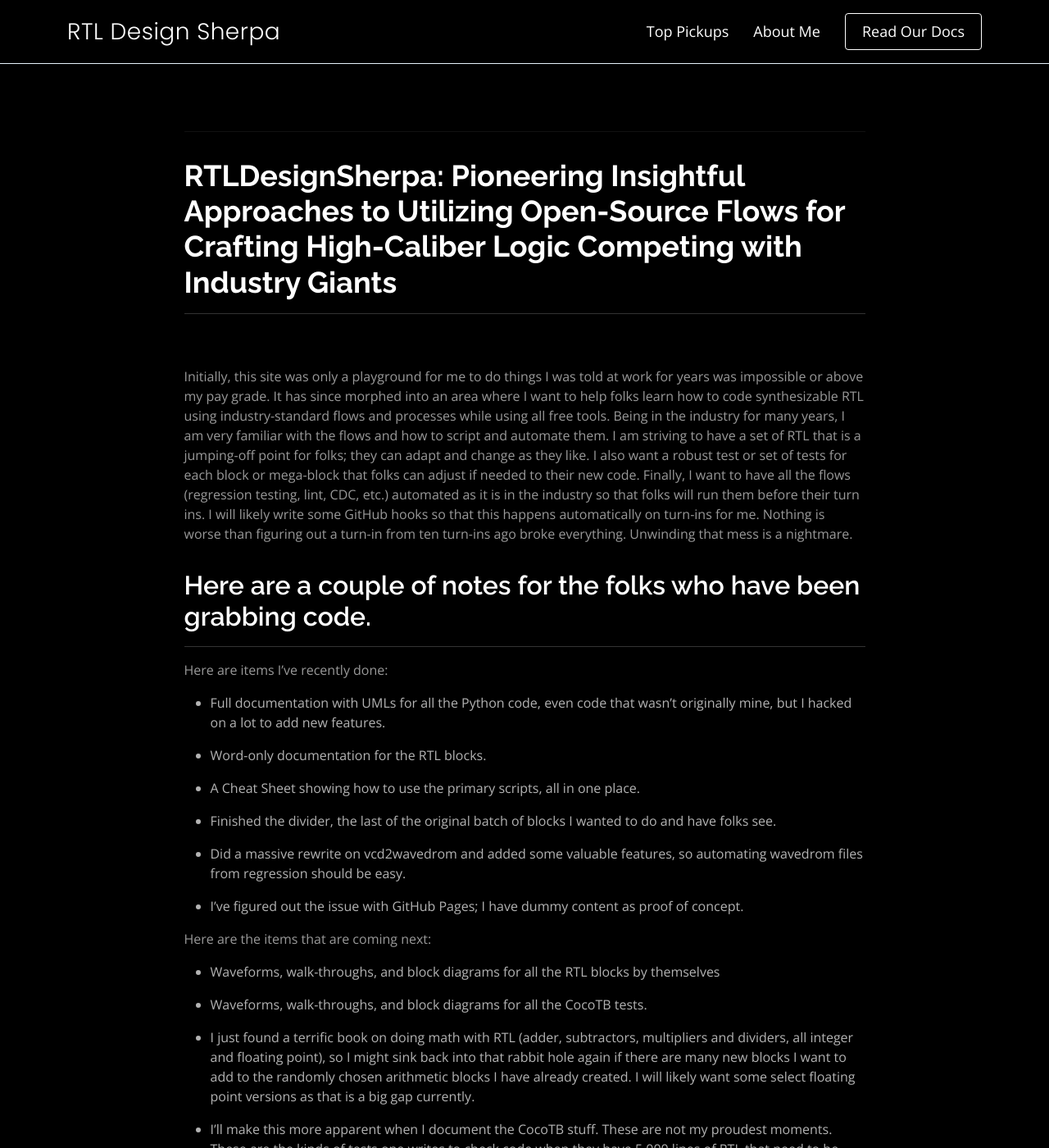
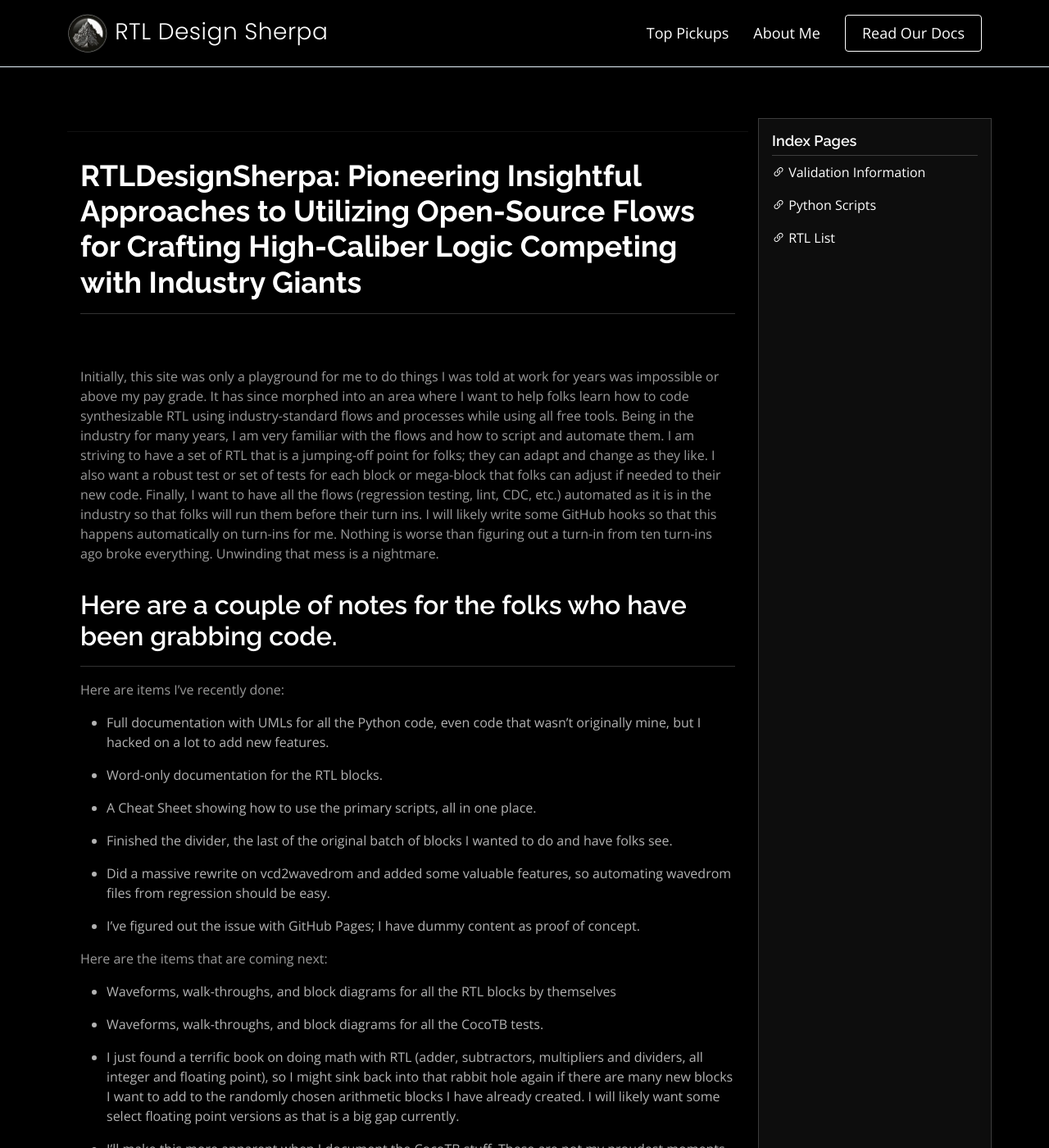
Before and after one commit to sualsoft/RTL-Design-Sherpa.com, a Jekyll site: the page built from index.md, in a window 1280 px wide and 1400 px high. Shown: the whole window at 82% size. Built offline with Jekyll 4.4.1, drawn with Linux system fonts in a browser that asks for light colours.

Commit message:
new changes

```diff
--- a/_includes/header.html
+++ b/_includes/header.html
@@ -1,6 +1,11 @@
 <header id="header" class="fixed-top">
   <div class="container d-flex align-items-center justify-content-between">
-    <h1 class="logo"><a href="/">RTL Design Sherpa</a></h1>
+    <h1 class="logo">
+      <a href="/"
+        ><img src="/assets/img/logo.png" alt="Logo" class="logos" /> RTL Design
+        Sherpa</a
+      >
+    </h1>
 
     <nav id="navbar" class="navbar">
       <ul>
--- a/_layouts/docs-single.html
+++ b/_layouts/docs-single.html
@@ -68,7 +68,6 @@
     <script src="/assets/plugs/glightbox/js/glightbox.min.js"></script>
     <script src="/assets/plugs/isotope-layout/isotope.pkgd.min.js"></script>
     <script src="/assets/plugs/swiper/swiper-bundle.min.js"></script>
-    <script src="/assets/plugs/php-email-form/validate.js"></script>
 
     <!-- Template Main JS File -->
     <script src="/assets/js/main.js"></script>
--- a/_layouts/home.html
+++ b/_layouts/home.html
@@ -15,6 +15,23 @@
             <div class="col-lg-9">
               <hr />
               <article data-aos="fade-up">{{content}}</article>
+            </div>
+
+            <div class="col-md-3 index">
+              <h3>Index Pages</h3>
+              <ul>
+                {% assign sorted_docs = site.docs | sort: 'date' | reverse %}
+                <!---->
+                {% for post in site.docs %}
+                <!---->
+                {% if post.type == 'index' %}
+                <li>
+                  <a href="{{ post.url }}"
+                    ><i class="bi bi-link-45deg"></i> {{ post.title }}</a
+                  >
+                </li>
+                {% endif %} {% endfor %}
+              </ul>
             </div>
           </div>
         </div>
@@ -81,7 +98,6 @@
     <script src="/assets/plugs/glightbox/js/glightbox.min.js"></script>
     <script src="/assets/plugs/isotope-layout/isotope.pkgd.min.js"></script>
     <script src="/assets/plugs/swiper/swiper-bundle.min.js"></script>
-    <script src="/assets/plugs/php-email-form/validate.js"></script>
 
     <!-- Template Main JS File -->
     <script src="/assets/js/main.js"></script>
--- a/assets/css/style.css
+++ b/assets/css/style.css
@@ -136,7 +136,9 @@ h6 {
 #header .logo a {
   color: #fff;
 }
-
+#header .logo img {
+  width: 50px;
+}
 @media (max-width: 992px) {
   #header .logo {
     font-size: 28px;
@@ -394,6 +396,7 @@ article img {
 }
 article {
   color: rgba(255, 255, 255, 0.6);
+  padding: 0rem 1rem;
 }
 article h2,
 article h1,
@@ -422,6 +425,30 @@ article ul {
 article ul li {
   color: rgba(255, 255, 255, 0.7);
 }
+
+.index {
+  padding: 1rem;
+  border: 1px solid rgba(255, 255, 255, 0.2);
+  background-color: rgba(255, 255, 255, 0.05);
+}
+.index h3 {
+  color: #fff;
+  font-size: 18px;
+  border-bottom: 1px solid rgba(255, 255, 255, 0.2);
+  font-weight: 600;
+  padding-bottom: 6px;
+}
+
+.index ul {
+  list-style: none;
+  padding: 0px;
+  display: flex;
+  flex-direction: column;
+  gap: 1rem;
+}
+.index ul li {
+  color: rgba(255, 255, 255, 0.8);
+}
 /*--------------------------------------------------------------
 # Footer
 --------------------------------------------------------------*/
```
Also changed, not shown: _layouts/docs.html (+17 -1 lines).
